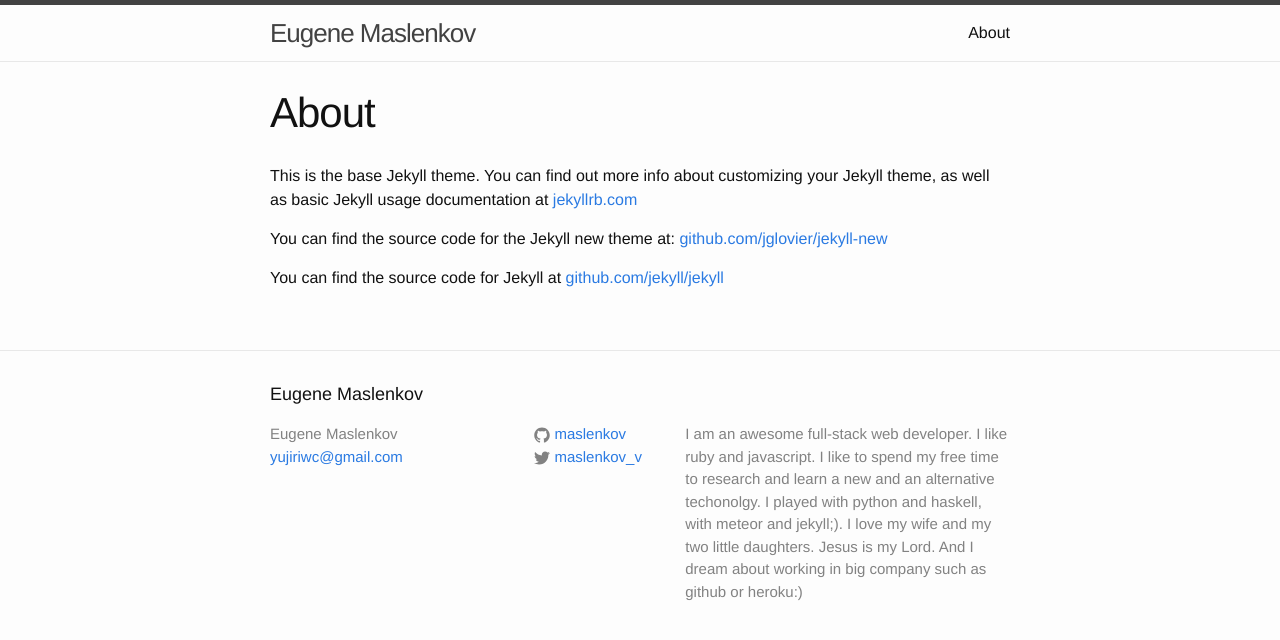
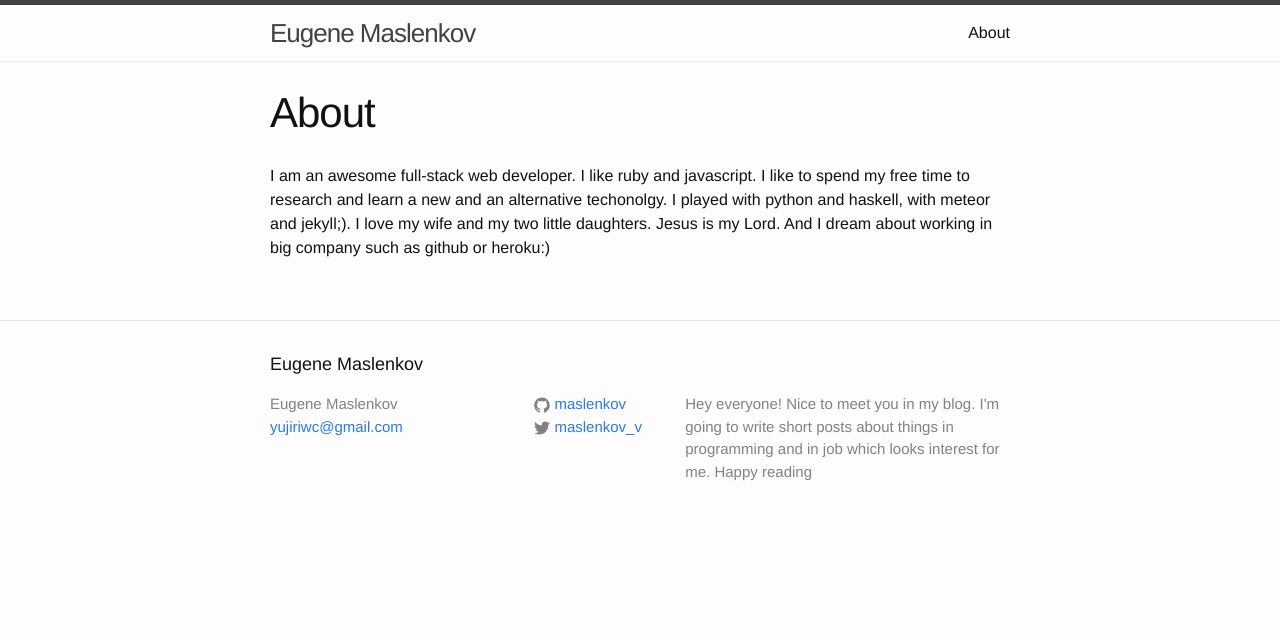
Before and after one commit to maslenkov/maslenkov.github.io, a Jekyll site: the page built from about.md, in a window 1280 px wide. Shown: the top 640 px of the page. Built offline with Jekyll 4.4.1, drawn with Linux system fonts in a browser that asks for light colours.

Commit message:
replace description with new one and move old to about page

```diff
--- a/_config.yml
+++ b/_config.yml
@@ -2,11 +2,9 @@
 title: Eugene Maslenkov
 email: yujiriwc@gmail.com
 description: > # this means to ignore newlines until "baseurl:"
-  I am an awesome full-stack web developer. I like ruby and javascript.
-  I like to spend my free time to research and learn a new and an alternative techonolgy.
-  I played with python and haskell, with meteor and jekyll;). I love my wife
-  and my two little daughters. Jesus is my Lord. And I dream about working in
-  big company such as github or heroku:)
+  Hey everyone! Nice to meet you in my blog. I'm going to write short
+  posts about things in programming and in job which looks interest for me.
+  Happy reading
 baseurl: "" # the subpath of your site, e.g. /blog/
 url: "http://maslenkov.github.io" # the base hostname & protocol for your site
 twitter_username: maslenkov_v
--- a/about.md
+++ b/about.md
@@ -4,8 +4,8 @@ title: About
 permalink: /about/
 ---
 
-This is the base Jekyll theme. You can find out more info about customizing your Jekyll theme, as well as basic Jekyll usage documentation at [jekyllrb.com](http://jekyllrb.com/)
-
-You can find the source code for the Jekyll new theme at: [github.com/jglovier/jekyll-new](https://github.com/jglovier/jekyll-new)
-
-You can find the source code for Jekyll at [github.com/jekyll/jekyll](https://github.com/jekyll/jekyll)
+I am an awesome full-stack web developer. I like ruby and javascript.
+I like to spend my free time to research and learn a new and an alternative techonolgy.
+I played with python and haskell, with meteor and jekyll;). I love my wife
+and my two little daughters. Jesus is my Lord. And I dream about working in
+big company such as github or heroku:)
```
Also changed, not shown: 6 other files.
